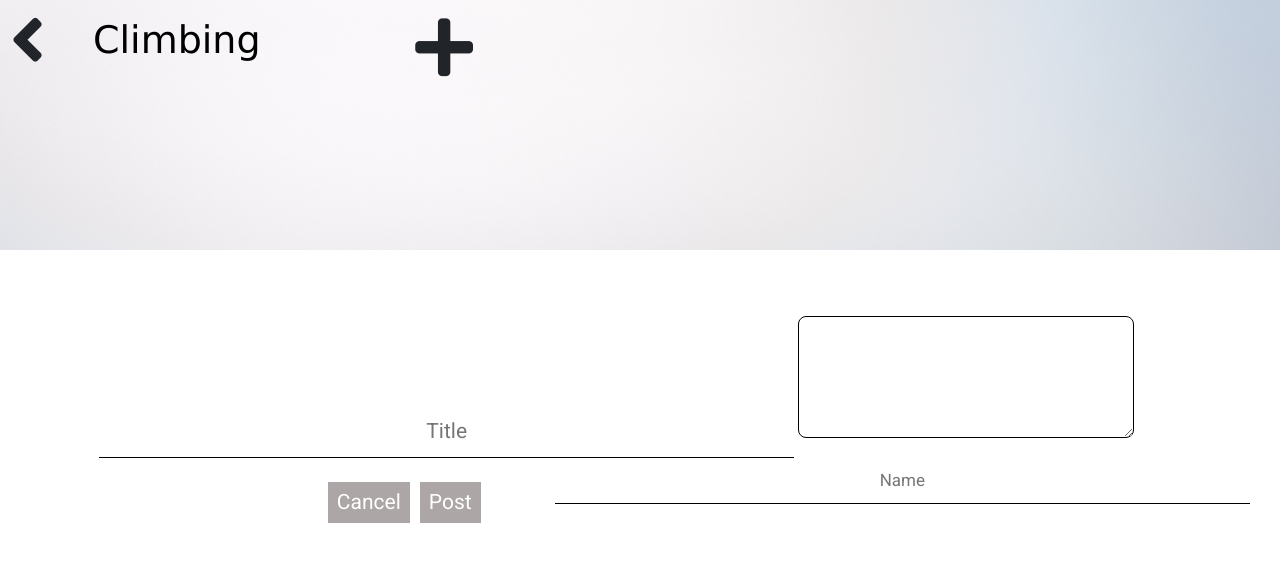
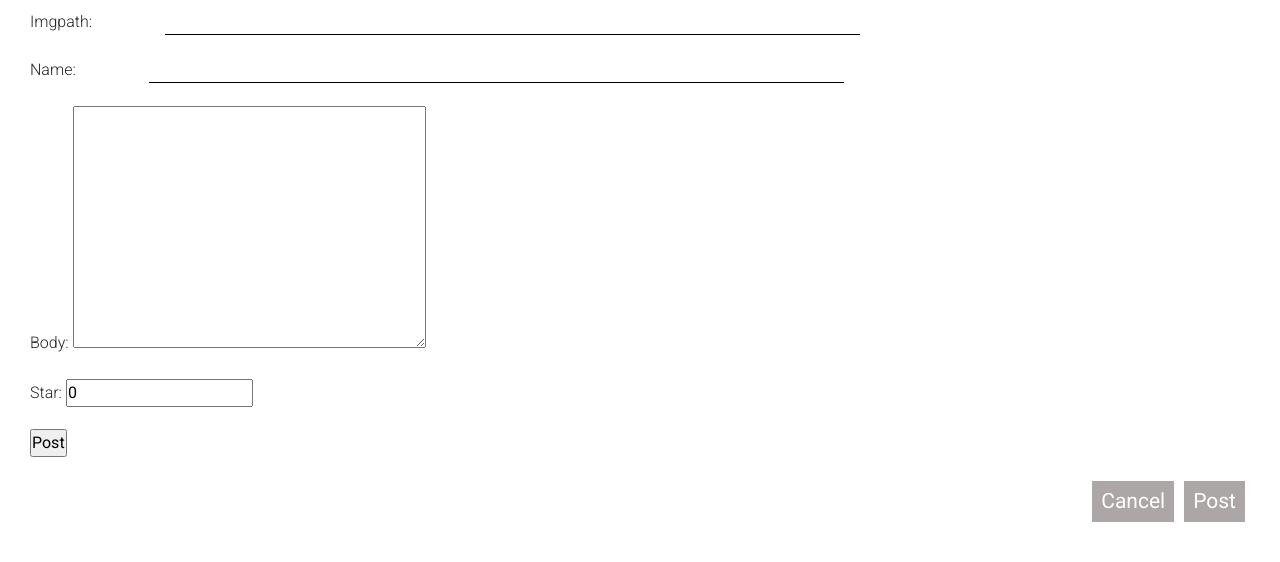
Before and after one commit to tsaurav18/climbing_App, a Django app: page /list/post/ in a window 1280 px wide. Shown: the top 562 px of the page. Run offline with Django 3.2, Linux system fonts and the light colour scheme; some libraries are stand-ins or nearby versions.

Commit message:
post 연결 및 post 페이지 작성

```diff
--- a/Main/climbing/templates/list_main.html
+++ b/Main/climbing/templates/list_main.html
@@ -20,7 +20,7 @@
                     style='font-size:70px; float:left; color:black;display:inline-block;line-height:80px;'></i></span>
             <h1 class="logo">Climbing</h1>
             <span><i class='fas fa-pen'
-                    style='font-size:45px; float:right; color:black;display:inline-block;line-height:80px;'></i></span>
+                     style='font-size:45px; float:right; color:black;display:inline-block;line-height:80px;'></i><a href="{% url 'list_post' %}">글 작성하는 버튼</a></span>
             <div class="text-1"><a href="{% url 'list_detail' pk=mountain_of_month.pk %}">Mountain of Month</a></div>
         </div>
     </div>
--- a/Main/climbing/templates/list_post_view.html
+++ b/Main/climbing/templates/list_post_view.html
@@ -1,3 +1,4 @@
+{% load static %}
 <!DOCTYPE html>
 <html lang="en">
 
@@ -8,29 +9,38 @@
     <script src='https://kit.fontawesome.com/a076d05399.js'></script>
     <link rel="stylesheet" href="https://stackpath.bootstrapcdn.com/bootstrap/4.4.1/css/bootstrap.min.css"
         integrity="sha384-Vkoo8x4CGsO3+Hhxv8T/Q5PaXtkKtu6ug5TOeNV6gBiFeWPGFN9MuhOf23Q9Ifjh" crossorigin="anonymous">
-   <link rel="stylesheet" href="../static/css/list_post_view.css">
+   <link rel="stylesheet" href={% static 'css/list_post_view.css' %}>
 </head>
 
 <body>
-    <form action="action.jsp" method="post">
-        <div class="container-box" style="background-image:url('../static/img/bukhansan.jpg')">
-            <div class="header">
-                <span><i class='fas fa-angle-left'
-                        style='font-size:70px; float:left; color:black,inline-block;line-height:80px;'></i></span>
-                <h1 class="logo">Climbing</h1>
-                <div class="image-upload"><i class="fas fa-plus"></i></div>
-
-            </div>
-        </div>
+{#    <form action="action.jsp" method="post">#}
+{#        <div class="container-box" style="background-image:url('../static/img/bukhansan.jpg')">#}
+{#            <div class="header">#}
+{#                <span><i class='fas fa-angle-left'#}
+{#                        style='font-size:70px; float:left; color:black,inline-block;line-height:80px;'></i></span>#}
+{#                <h1 class="logo">Climbing</h1>#}
+{#                <div class="image-upload"><i class="fas fa-plus"></i></div>#}
+{##}
+{#            </div>#}
+{#        </div>#}
 
 <div class="content-box">
 
-            <input type="text" class="row-box" id="title" name="utitle" placeholder="Title"/>
-            <input type="text" class="row-info" id="name" name="uname" placeholder="Name"/>
+{#            <input type="text" class="row-box" id="title" name="utitle" placeholder="Title"/>#}
+{#            <input type="text" class="row-info" id="name" name="uname" placeholder="Name"/>#}
+{##}
+{#            <textarea class="content" cols="38" rows="5" id="content" name="content"  placeholder="type here">#}
+{##}
+{##}
+{#               #}
+{#            </textarea>#}
 
-            <textarea class="content" cols="38" rows="5" id="content" name="content"  placeholder="type here">
+            <form method="POST">
+                {% csrf_token %}
+                {{ form.as_p }}
+                <input type="submit" value="Post"/>
+            </form>
 
-            </textarea>
             <div class="wrapper-box">
                 <div class="container-rateme">
                     <span id="rateMe2"  class="empty-stars mdb-rating"></span>
```
